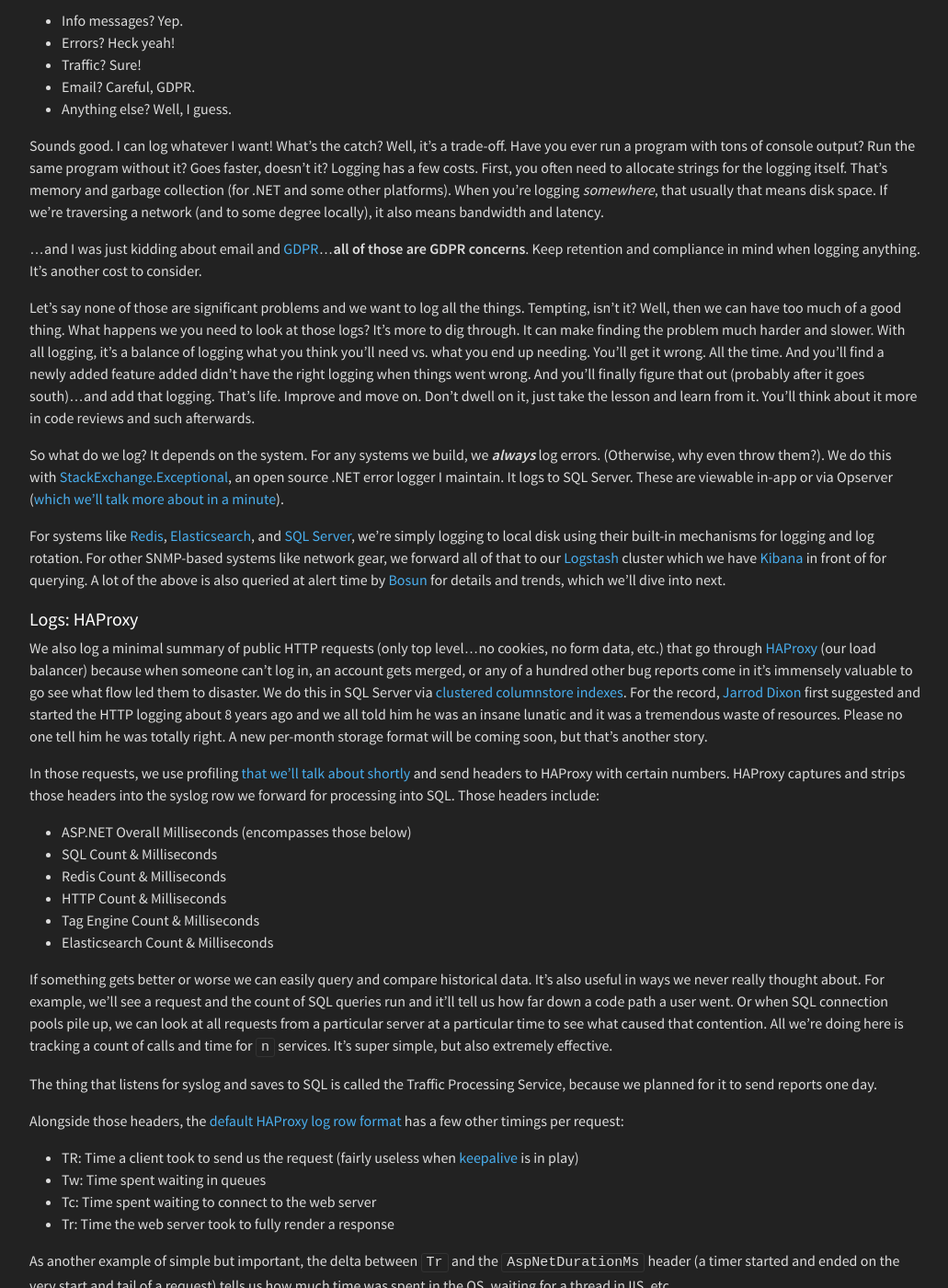
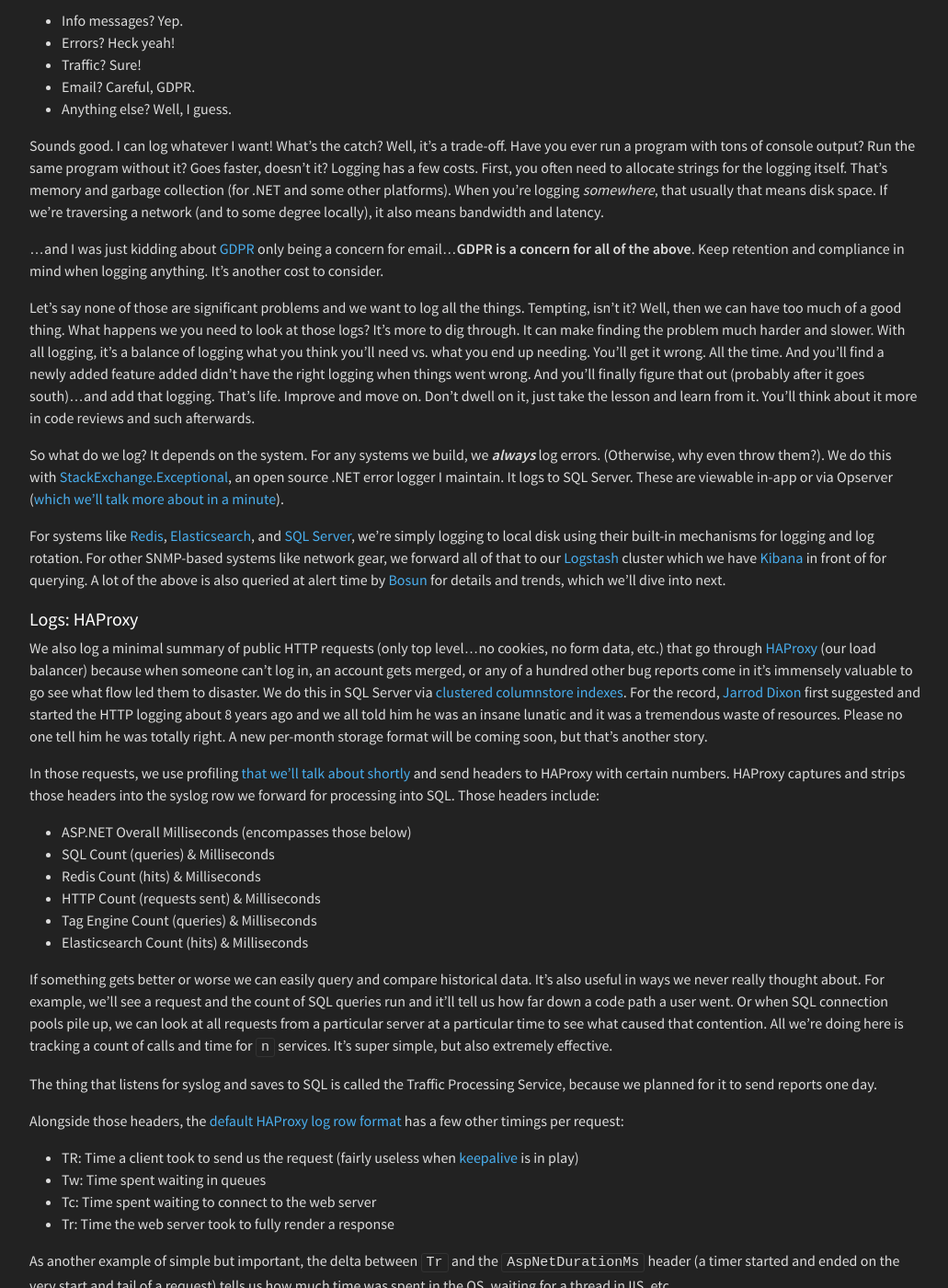
Before and after one commit to NickCraver/nickcraver.github.com, a Jekyll site: the page built from blog/_posts/2018-11-29-stack-overflow-how-we-do-monitoring.markdown, in a window 1280 px wide and 1400 px high, scrolled down 2129 px. Shown: the whole window at 92% size, without its empty margins (123-1154 px from the left). Built offline with Jekyll 4.4.1, drawn with Linux system fonts in a browser that asks for light colours; comment, search, counter and statistics services are not loaded; some of the changed text lies outside the part shown.

Commit message:
Apply suggestions from code review
Notes from Tom, thanks!!

```diff
--- a/blog/_posts/2018-11-29-stack-overflow-how-we-do-monitoring.markdown
+++ b/blog/_posts/2018-11-29-stack-overflow-how-we-do-monitoring.markdown
@@ -105,7 +105,7 @@
 When you're logging *somewhere*, that usually that means disk space.
 If we're traversing a network (and to some degree locally), it also means bandwidth and latency.
 
-...and I was just kidding about email and [GDPR](https://en.wikipedia.org/wiki/General_Data_Protection_Regulation)...**all of those are GDPR concerns**. Keep retention and compliance in mind when logging anything. It's another cost to consider.
+...and I was just kidding about [GDPR](https://en.wikipedia.org/wiki/General_Data_Protection_Regulation) only being a concern for email...**GDPR is a concern for all of the above**. Keep retention and compliance in mind when logging anything. It's another cost to consider.
 
 Let's say none of those are significant problems and we want to log all the things.
 Tempting, isn't it? Well, then we can have too much of a good thing.
@@ -144,11 +144,11 @@
 Those headers include:
 
 - ASP.NET Overall Milliseconds (encompasses those below)
-- SQL Count & Milliseconds
-- Redis Count & Milliseconds
-- HTTP Count & Milliseconds
-- Tag Engine Count & Milliseconds
-- Elasticsearch Count & Milliseconds
+- SQL Count (queries) & Milliseconds
+- Redis Count (hits) & Milliseconds
+- HTTP Count (requests sent) & Milliseconds
+- Tag Engine Count (queries) & Milliseconds
+- Elasticsearch Count (hits) & Milliseconds
 
 If something gets better or worse we can easily query and compare historical data.
 It's also useful in ways we never really thought about.
```
Also changed, not shown: other parts of blog/_posts/2018-11-29-stack-overflow-how-we-do-monitoring.markdown (+2 -2 lines).
